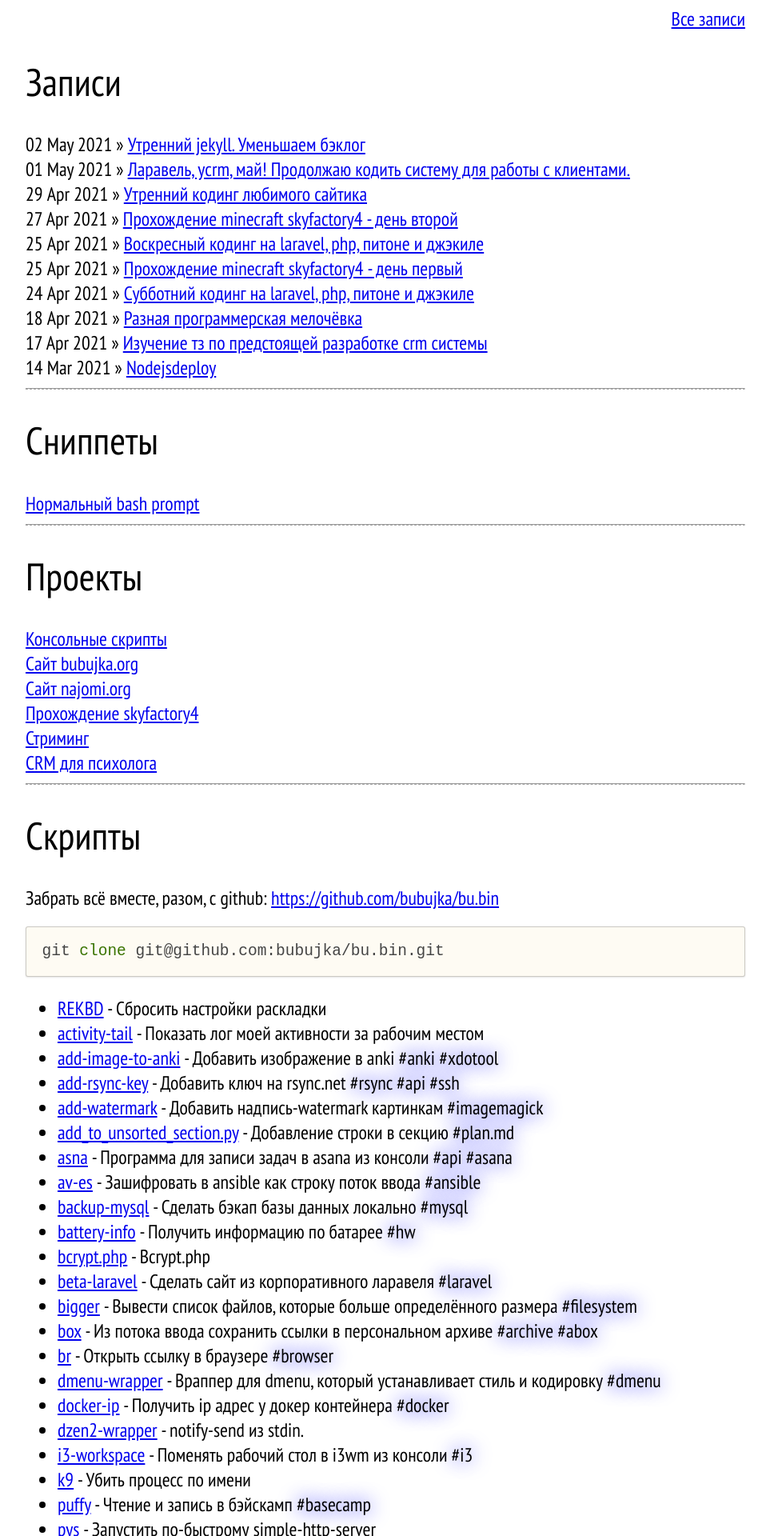
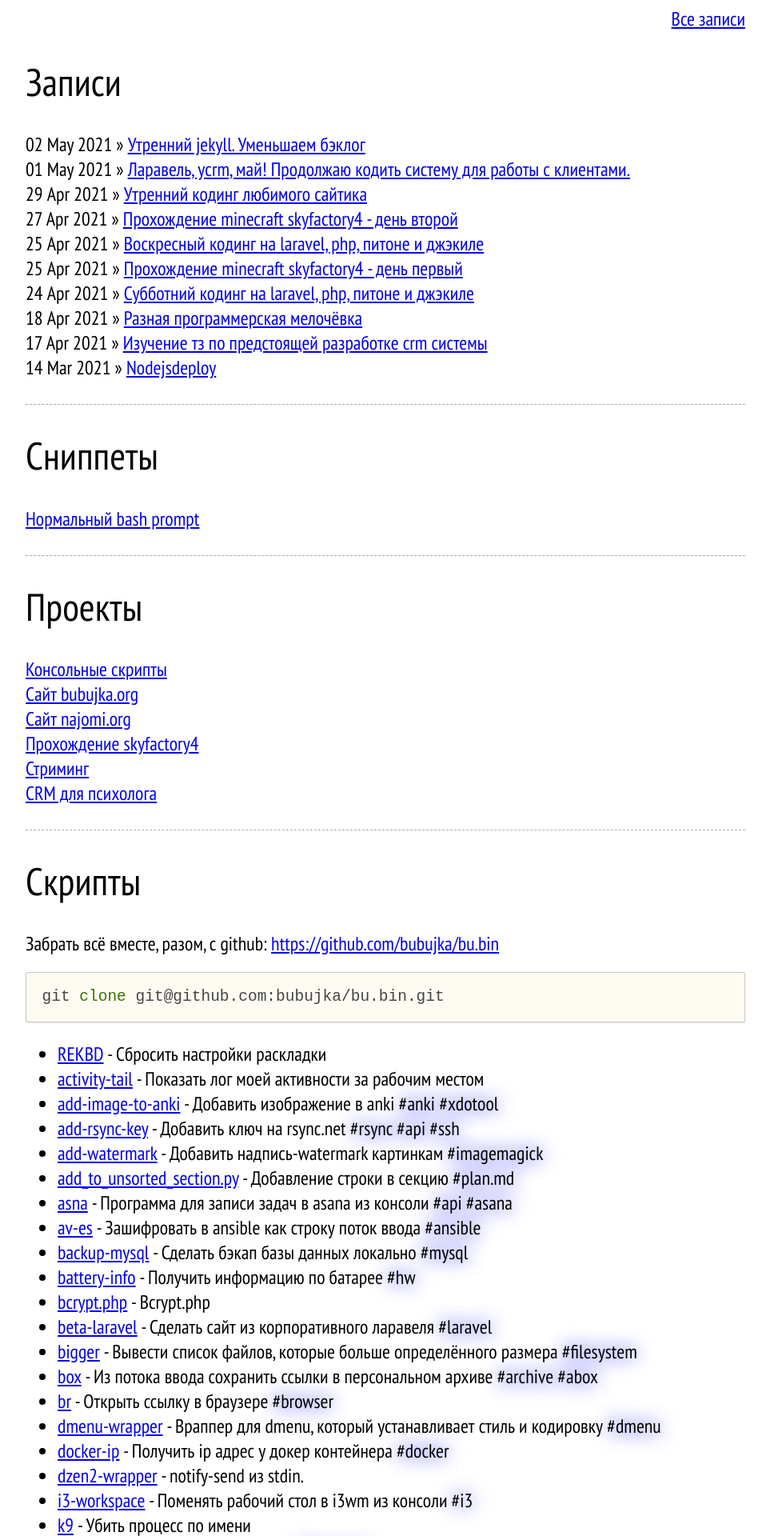
Before and after one commit to Bubujka/bubujka.org, a Jekyll site: the page built from index.html, in a window 1280 px wide. Shown: the top 1920 px of the page at 80% size, without its empty margins (158-1121 px from the left). Built offline with Jekyll 4.4.1, drawn with Linux system fonts in a browser that asks for light colours; nearby versions of some CDN libraries.

Commit message:
Привёл в порядок hr

```diff
--- a/_includes/comments.html
+++ b/_includes/comments.html
@@ -1,4 +1,4 @@
-<hr>
+<div class="hr"></div>
 <br>
 <br>
 <div id='discourse-comments'></div>
--- a/css/screen.css
+++ b/css/screen.css
@@ -13,8 +13,8 @@ pre>code{
   position:relative;
   margin: 0 auto;
 }
-hr{
-  margin: 10px 0px;
+.hr{
+  margin: 30px 0px;
   border-bottom: 1px dashed #aaa;
   font-size: 1px;
 }
--- a/index.html
+++ b/index.html
@@ -8,21 +8,21 @@ title: Алексей Камынин
     <span>{{ post.date | date_to_string }}</span> &raquo; <a href="{{ post.url }}">{{ post.title }}</a><br>
   {% endfor %}
 
-  <hr>
+  <div class="hr"></div>
 
   <h1>Сниппеты</h1>
   {% for s in site.snippet %}
     <a href="{{ s.url }}">{{ s.title }}</a><br>
   {% endfor %}
 
-  <hr>
+  <div class="hr"></div>
 
   <h1>Проекты</h1>
   {% for p in site.prj %}
     <a href="{{ p.url }}">{{ p.title }}</a><br>
   {% endfor %}
 
-  <hr>
+  <div class="hr"></div>
   <h1>Скрипты</h1>
   Забрать всё вместе, разом, с github:
   <a href="https://github.com/bubujka/bu.bin">https://github.com/bubujka/bu.bin</a>
```
Also changed, not shown: _layouts/bin.md (+0 -1 lines), _prj/bubujka.org.md (+1 -1 lines).
